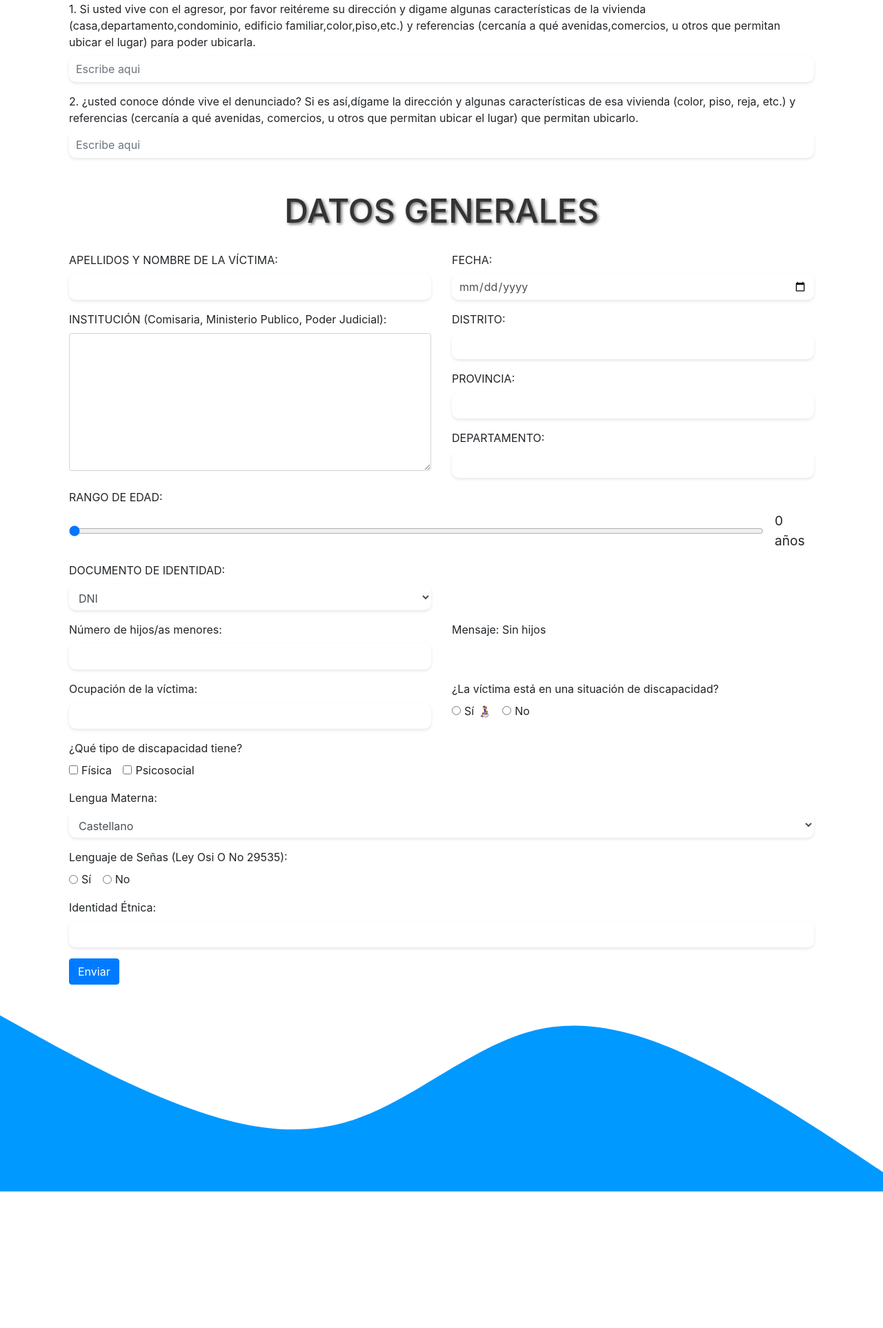
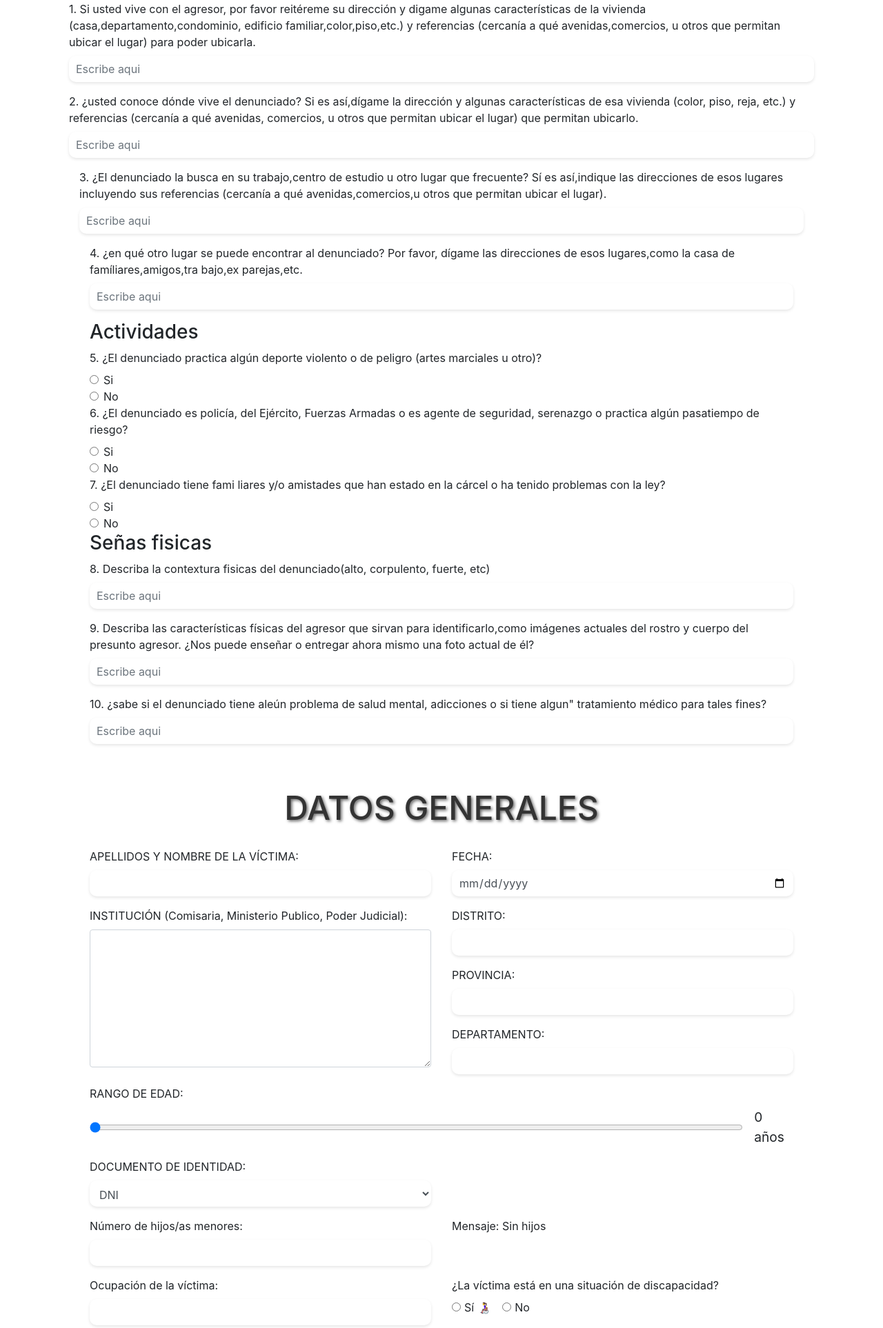
Before and after one commit to BrunoPineda/derecho, a PHP site: page / in a window 1280 px wide. Shown: the part 4268-6194 px from the top of the page at 69% size. Before the commit the page ends 5996 px from the top, so only its background shows below. Run offline with PHP 8.4, Linux system fonts and the light colour scheme.

```diff
--- a/index.php
+++ b/index.php
@@ -488,6 +488,95 @@ corresponda. Le agradezco su sinceridad”
                          permitan ubicar el lugar) que permitan ubicarlo.</label>
                         <input type="text" class="form-control" id="numero_hijos" name="asesinato" placeholder="Escribe aqui">
                     </div>
+                    <div class="col-md-12">
+                    <div data-aos="fade-up-right" class="form-group">
+                        <label for="numero_hijos">3. ¿El denunciado la busca en su trabajo,centro de estudio u otro lugar que frecuente? Sí es así,indique
+                            las direcciones de esos lugares incluyendo sus referencias (cercanía a qué avenidas,comercios,u otros que permitan ubicar el lugar).</label>
+                        <input type="text" class="form-control" id="numero_hijos" name="asesinato" placeholder="Escribe aqui">
+                    </div>
+                    <div class="col-md-12">
+                    <div data-aos="fade-up-right" class="form-group">
+                        <label for="numero_hijos">4. ¿en qué otro lugar se puede encontrar al denunciado? Por favor, dígame las direcciones de esos
+                                                    lugares,como la casa de famíliares,amigos,tra bajo,ex parejas,etc.</label>
+                        <input type="text" class="form-control" id="numero_hijos" name="asesinato" placeholder="Escribe aqui">
+                    </div>
+                    <h3>Actividades</h3>
+                    <label>5. ¿El denunciado practica algún deporte violento o de peligro (artes marciales u otro)?</label>
+         <div class="row">
+            <div class="col-md-12">
+                <div class="form-check">
+                    <input class="form-check-input" type="radio" name="opcion" id="opcion1" value="opcion1">
+                    <label class="form-check-label" for="opcion1">
+                        Si
+                    </label>
+                </div>
+            </div>
+
+            <div class="col-md-12">
+                <div class="form-check">
+                    <input class="form-check-input" type="radio" name="opcion" id="opcion2" value="opcion2">
+                    <label class="form-check-label" for="opcion2">
+                        No
+                    </label>
+                </div>
+                <label>6. ¿El denunciado es policía, del Ejército, Fuerzas Armadas o es agente de seguridad, serenazgo o practica algún pasatiempo de riesgo?</label>
+         <div class="row">
+            <div class="col-md-12">
+                <div class="form-check">
+                    <input class="form-check-input" type="radio" name="opcion" id="opcion1" value="opcion1">
+                    <label class="form-check-label" for="opcion1">
+                        Si
+                    </label>
+                </div>
+            </div>
+
+            <div class="col-md-12">
+                <div class="form-check">
+                    <input class="form-check-input" type="radio" name="opcion" id="opcion2" value="opcion2">
+                    <label class="form-check-label" for="opcion2">
+                        No
+                    </label>
+                </div>
+                <label>7. ¿El denunciado tiene fami liares y/o amistades que han estado en la cárcel o ha tenido problemas con la ley?</label>
+         <div class="row">
+            <div class="col-md-12">
+                <div class="form-check">
+                    <input class="form-check-input" type="radio" name="opcion" id="opcion1" value="opcion1">
+                    <label class="form-check-label" for="opcion1">
+                        Si
+                    </label>
+                </div>
+            </div>
+
+            <div class="col-md-12">
+                <div class="form-check">
+                    <input class="form-check-input" type="radio" name="opcion" id="opcion2" value="opcion2">
+                    <label class="form-check-label" for="opcion2">
+                        No
+                    </label>
+                </div>
+                <h3>Señas fisicas</h3>
+                </div>
+                    <div class="col-md-12">
+                    <div data-aos="fade-up-right" class="form-group">
+                        <label for="numero_hijos">8. Describa la contextura fisicas del denunciado(alto, corpulento, fuerte, etc)</label>
+                        <input type="text" class="form-control" id="numero_hijos" name="asesinato" placeholder="Escribe aqui">
+                    </div>
+                    </div>
+                    <div class="col-md-12">
+                    <div data-aos="fade-up-right" class="form-group">
+                        <label for="numero_hijos">9. Describa las características físicas del agresor que sirvan para identificarlo,como imágenes actuales
+                                                    del rostro y cuerpo del presunto agresor. ¿Nos puede enseñar o entregar ahora mismo una foto actual de él?</label>
+                        <input type="text" class="form-control" id="numero_hijos" name="asesinato" placeholder="Escribe aqui">
+                    </div>
+                    </div>
+                    <div class="col-md-12">
+                    <div data-aos="fade-up-right" class="form-group">
+                        <label for="numero_hijos">10.  ¿sabe  si  el  denunciado  tiene  aleún  problema  de  salud  mental, adicciones  o  si  tiene  algun"
+                                                            tratamiento médico para tales fines?</label>
+                        <input type="text" class="form-control" id="numero_hijos" name="asesinato" placeholder="Escribe aqui">
+                    </div>
+
                 </div>
 
 
```
